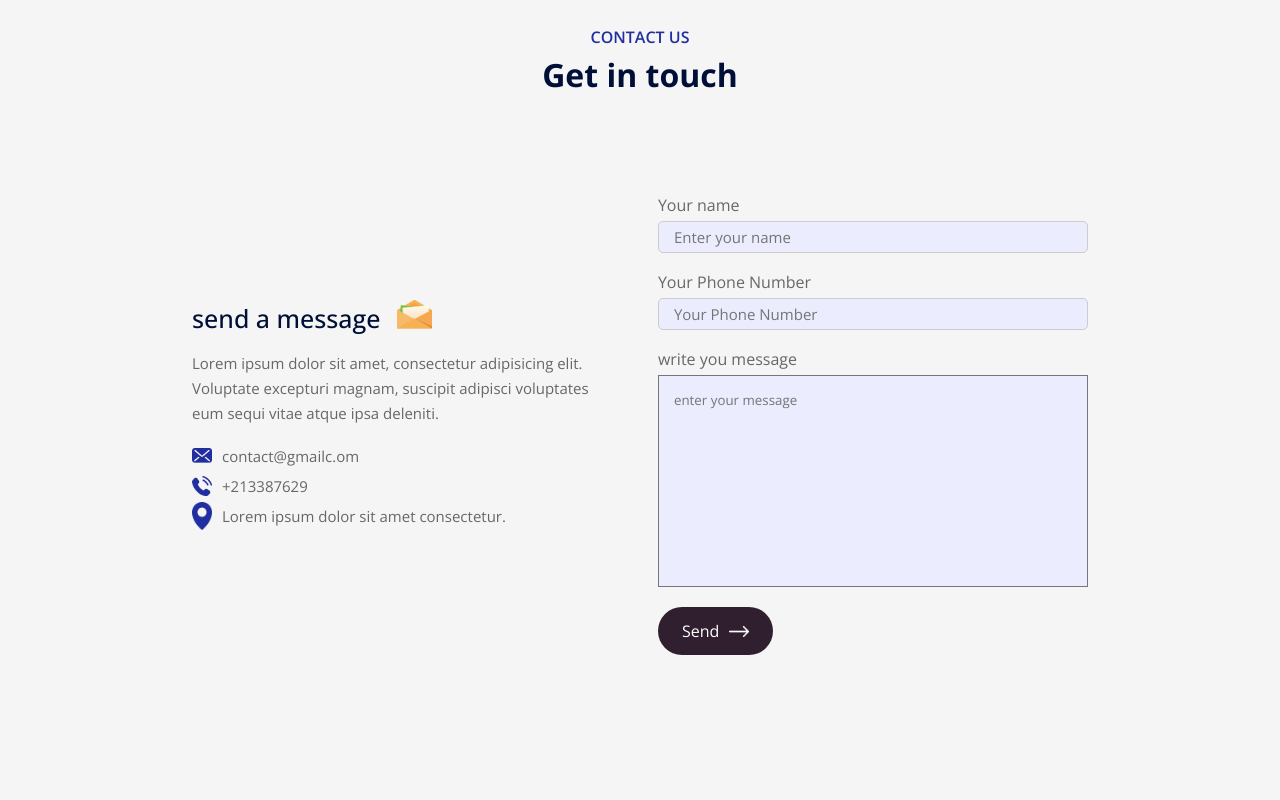
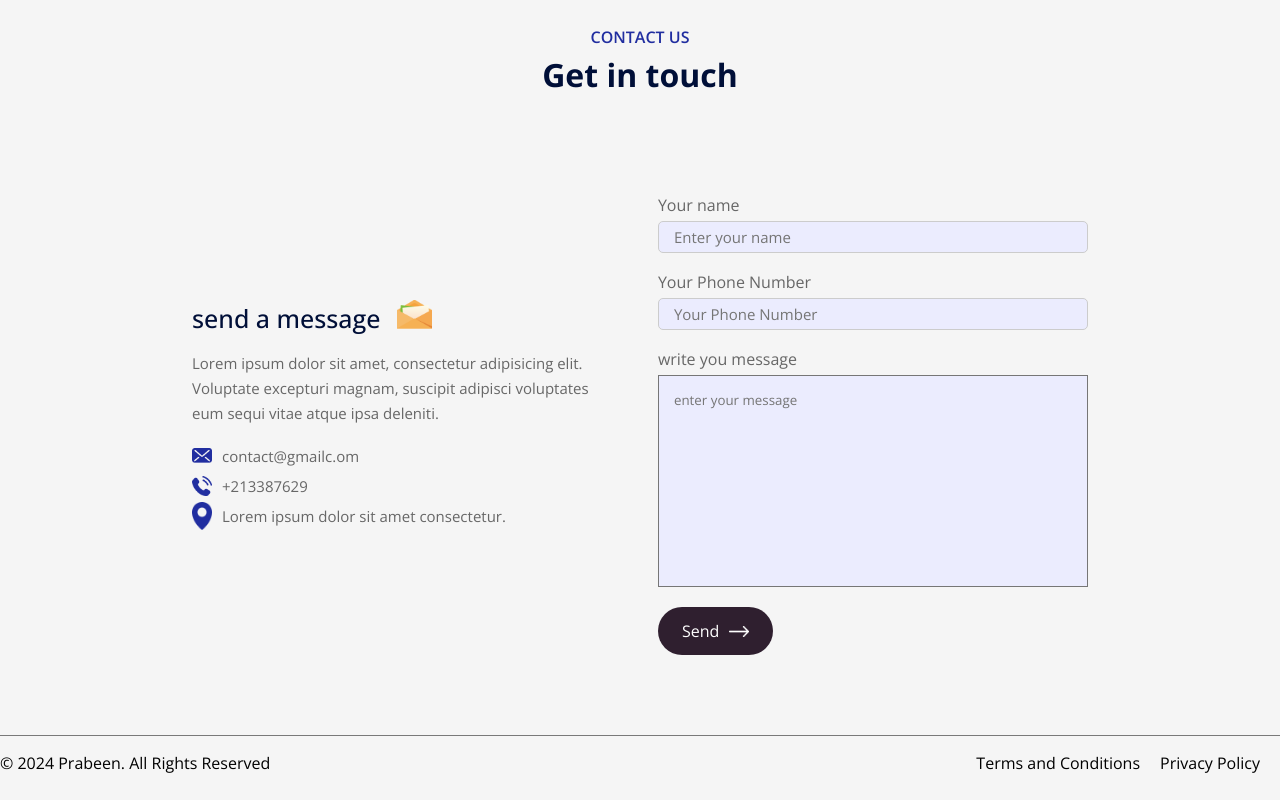
Before and after one commit to prabeenprabu/course-website-1, a React (Vite) app: page / in a window 1280 px wide. Shown: the part 3095-3895 px from the top of the page. Before the commit the page ends 3830 px from the top, so only its background shows below. Built offline with nearby package versions, Linux system fonts and the light colour scheme.

Commit message:
footer component finished

```diff
--- a/src/App.jsx
+++ b/src/App.jsx
@@ -7,6 +7,7 @@
 import Campus from "./Component/Campus/Campus";
 import Testimonials from "./Component/Testimonials/Testimonials";
 import Contact from "./Component/Contact/Contact";
+import Footer from "./Component/Footer/Footer";
 
 const App = () => {
     return (
@@ -22,6 +23,7 @@
             <Testimonials />
             <Title subtitle="contact us" title="Get in touch" />
             <Contact />
+            <Footer/>
         </div>
     );
 };
--- a/src/Component/Footer/Footer.css
+++ b/src/Component/Footer/Footer.css
@@ -0,0 +1,14 @@
+.footer {
+    margin: 10px auto;
+    display: flex;
+    align-items: center;
+    justify-content: space-between;
+    border-top: 1px solid #797979;
+    padding: 1rem 0;
+}
+
+.footer ul li {
+    list-style: none;
+    display: inline-block;
+    margin-right: 20px;
+}
--- a/src/Component/Footer/Footer.jsx
+++ b/src/Component/Footer/Footer.jsx
@@ -1,9 +1,17 @@
-import React from 'react'
-import './Footer.css'
+import React from "react";
+import "./Footer.css";
 const Footer = () => {
-  return (
-    <div>Footer</div>
-  )
-}
+    const currentYear = new Date().getFullYear();
 
-export default Footer
+    return (
+        <div className="footer">
+            <p>&copy; {currentYear} Prabeen. All Rights Reserved</p>
+            <ul>
+                <li>Terms and Conditions</li>
+                <li>Privacy Policy</li>
+            </ul>
+        </div>
+    );
+};
+
+export default Footer;
```
